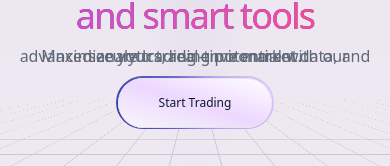
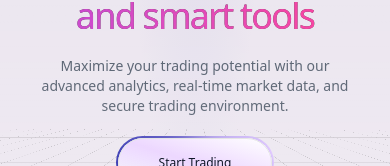
Before and after one commit to imRahul05/tradoo, a Next.js app in the folder client/: page / in a window 390 px wide. Shown: the part 256-422 px from the top of the page. Built offline with nearby package versions, Linux system fonts and the light colour scheme.

Commit message:
fix the describtion overlapping in small screens

```diff
--- a/client/src/components/blocks/hero-section-dark.tsx
+++ b/client/src/components/blocks/hero-section-dark.tsx
@@ -94,9 +94,18 @@ const HeroSection = React.forwardRef<HTMLDivElement, HeroSectionProps>(
                   {subtitle.gradient}
                 </span>
               </h2>
-              <p className="max-w-2xl mx-auto text-gray-600 dark:text-gray-300">
+              <p
+                className="
+    mx-auto
+    text-gray-600 dark:text-gray-300
+    max-w-md sm:max-w-lg md:max-w-2xl
+    text-sm sm:text-base md:text-lg
+    px-4
+  "
+              >
                 {description}
               </p>
+
               <div className="items-center justify-center gap-x-3 space-y-3 sm:flex sm:space-y-0">
                 <span className="relative inline-block overflow-hidden rounded-full p-[1.5px]">
                   <span className="absolute inset-[-1000%] animate-[spin_2s_linear_infinite] bg-[conic-gradient(from_90deg_at_50%_50%,#E2CBFF_0%,#393BB2_50%,#E2CBFF_100%)]" />
```
Also changed, not shown: client/src/styles/text-hover.css (added, +8 -0 lines).
